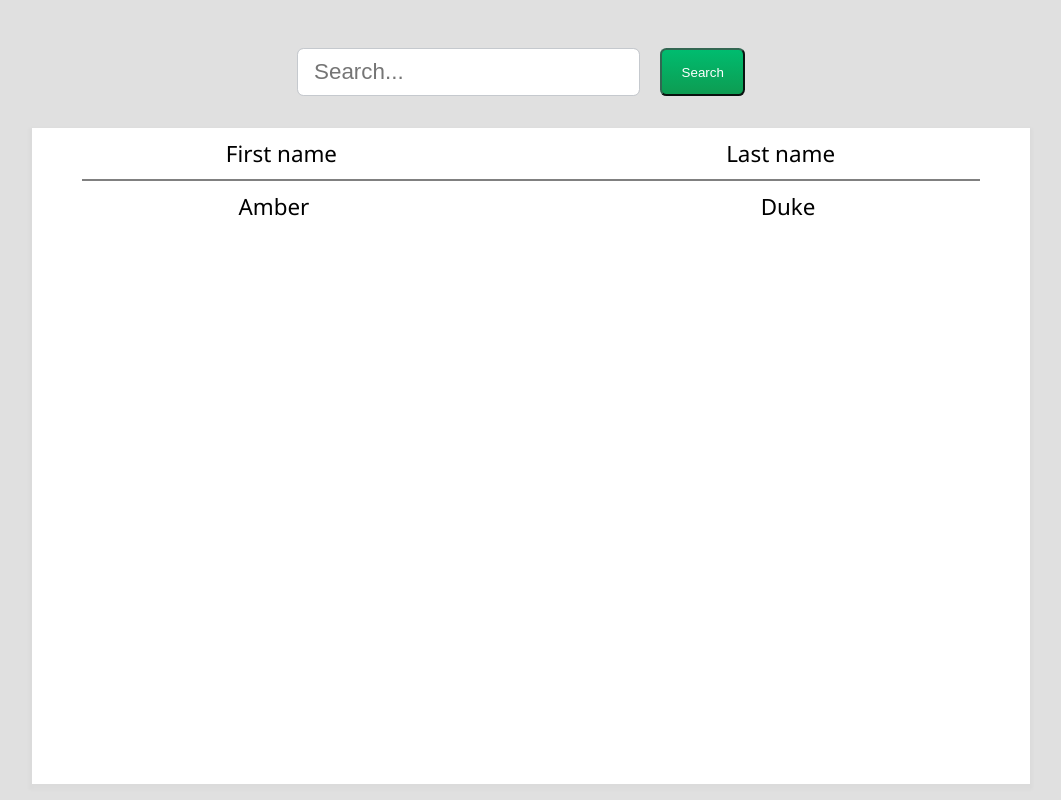
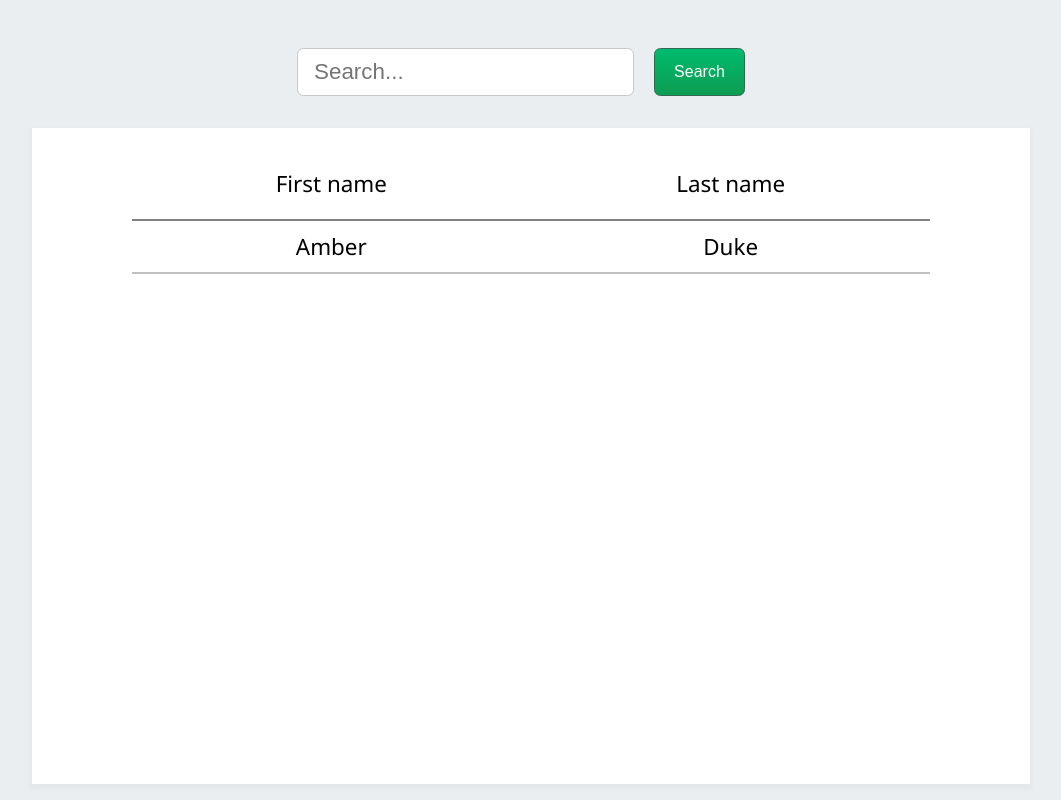
Before and after one commit to david-ting-dt/MakeSearchGreatAgain, a React (Create React App) app: page / in a window 1280 px wide. Shown: the whole page, without its empty margins (109-1170 px from the left). Built offline with nearby package versions, Linux system fonts and the light colour scheme.

Commit message:
updated styling

```diff
--- a/src/components/search/Contents.js
+++ b/src/components/search/Contents.js
@@ -5,24 +5,27 @@ const Contents = props => {
         const { _id: id, _source: source } = client;
         const { firstname, lastname } = source;
         return (
-            <div key={id} className="row">
-                <div className="col-md-6 jc">{firstname}</div>
-                <div className='col-md-6 jc'>{lastname}</div>
-            </div>
+            <>
+                <div key={id} className="row content-item">
+                    <div className="col-md-6 row-content">{firstname}</div>
+                    <div className='col-md-6 row-content'>{lastname}</div>
+                </div>
+                <div className='content-divider' />
+            </>
         )
     });
 
     return (
-        <div className='contents cf'>
+        <div className='contents'>
             <div className='row content-header'>
-                <div className='col-md-6 jc'>
+                <div className='col-md-6 row-content'>
                     First name
                 </div>
-                <div className='col-md-6 jc'>
+                <div className='col-md-6 row-content'>
                     Last name
                 </div>
             </div>
-            <div className="header-line"/>
+            <div className="header-line" />
             {clients}
         </div>
     );
--- a/src/styles/base/styles.scss
+++ b/src/styles/base/styles.scss
@@ -1,31 +1,35 @@
+body {
+  font-size: 1.4rem;
+  font-family: "Segoe UI", Tahoma, Geneva, Verdana, sans-serif;
+  background: rgb(235, 238, 241);
+}
+
 .app {
   min-height: 100%;
   padding: 1rem;
   display: flex;
   flex-direction: column;
   align-items: center;
-  background: #E0E0E0;
-  font-size: 1.4rem;
-  font-family: 'Segoe UI', Tahoma, Geneva, Verdana, sans-serif;
 }
 
 .search-button {
   color: #ffffff;
-  border-color: #326752;
-  background-image: -webkit-gradient(
-    linear,
-    left top,
-    left bottom,
-    from(#00bc6f),
-    to(#0d9c52)
-  );
+  border: 1px solid #326752;
+  font-size: 16px;
   background-image: linear-gradient(-180deg, #00bc6f 0%, #0d9c52 100%);
-//   -webkit-box-shadow: 0 2px 4px 0 rgba(0, 133, 80, 0.25);
-//   box-shadow: 0 2px 4px 0 rgba(0, 133, 80, 0.25);
   padding: 0.4rem 1.2rem;
   border-radius: 0.4rem;
   margin: 0 20px;
   cursor: pointer;
+  &:hover {
+    background-image: -webkit-gradient(
+      linear,
+      left top,
+      left bottom,
+      from(#00bc6f),
+      to(#00aa65)
+    );
+  }
 }
 
 .search-bar {
@@ -35,7 +39,6 @@
   padding: 0 1rem;
   display: flex;
   flex-direction: row;
-
   input {
     display: block;
     width: 100%;
@@ -48,11 +51,10 @@
     border: 1px solid #c5c9ce;
     border-radius: 0.4rem;
     padding: 0.4rem 1rem;
-    -webkit-box-shadow: none;
-    box-shadow: none;
-    -webkit-transition: border-color ease-in-out 0.15s;
-    transition: border-color ease-in-out 0.15s;
-    background-clip: padding-box;
+    &:focus {
+      border: 2px solid #8241aa;
+      outline: none;
+    }
   }
 }
 
@@ -60,25 +62,38 @@
   flex: 1;
   width: 80%;
   background: #ffffff;
+  padding-top: 20px;
   box-shadow: 0 0.2rem 0.2rem 0.2rem rgba(0, 0, 0, 0.025);
-  justify-content: center;
   .content-header {
     font-weight: 500;
-    margin: 10px 0;
-  };
+    width: 80%;
+    margin: 20px auto;
+  }
   .header-line {
-      height: 2px;
-      background-color: grey;
-      width: 90%;
-      margin: 10px auto;
+    height: 2px;
+    background-color: grey;
+    width: 80%;
+    margin: 0px auto;
   }
 }
 
-.col {
-  border: 1px solid red;
-}
-
-.jc {
+.row-content {
   display: flex;
   justify-content: center;
 }
+
+.content-item {
+  padding: 10px 0 10px 0;
+  margin: 0 auto;
+  width: 80%;
+  &:hover {
+    background-color: rgb(243, 244, 245);;
+  }
+}
+
+.content-divider {
+  height: 1.5px;
+  background-color: #C0C0C0;
+  width: 80%;
+  margin: 0px auto;
+}
```
